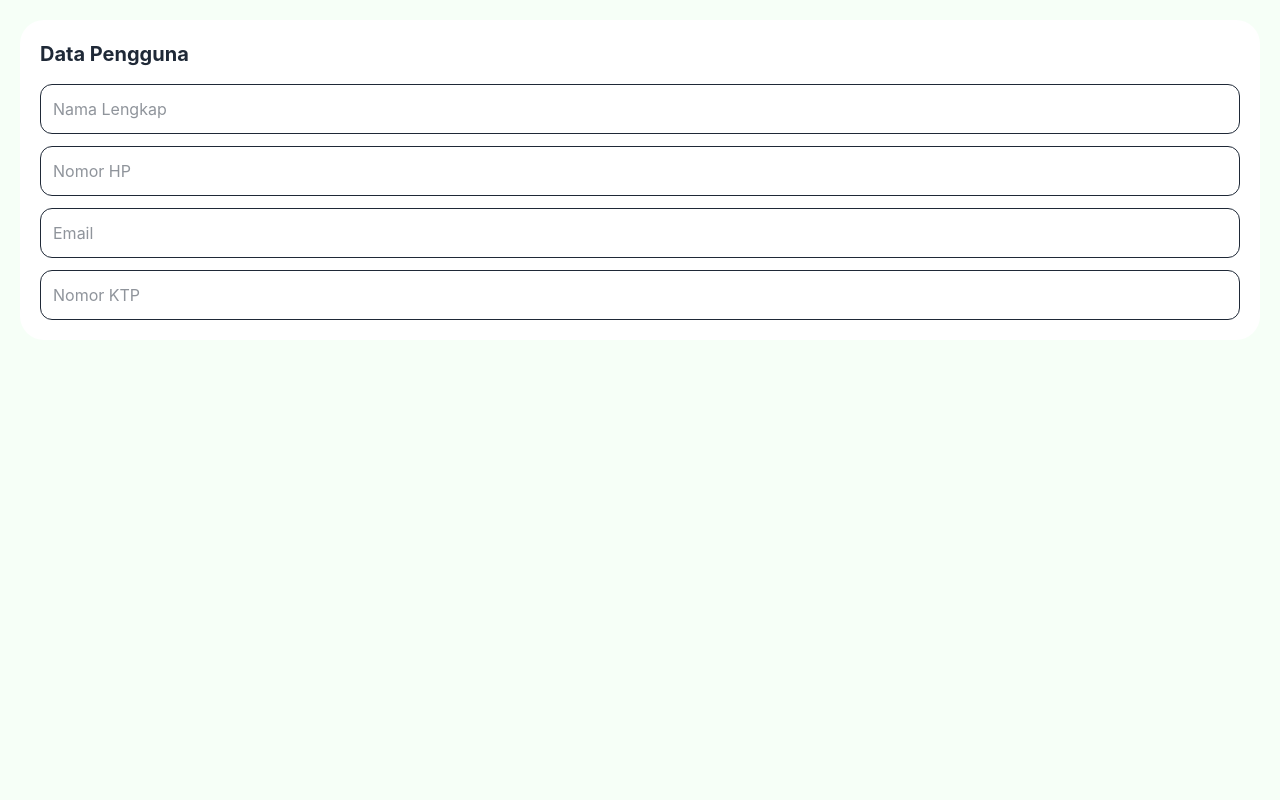
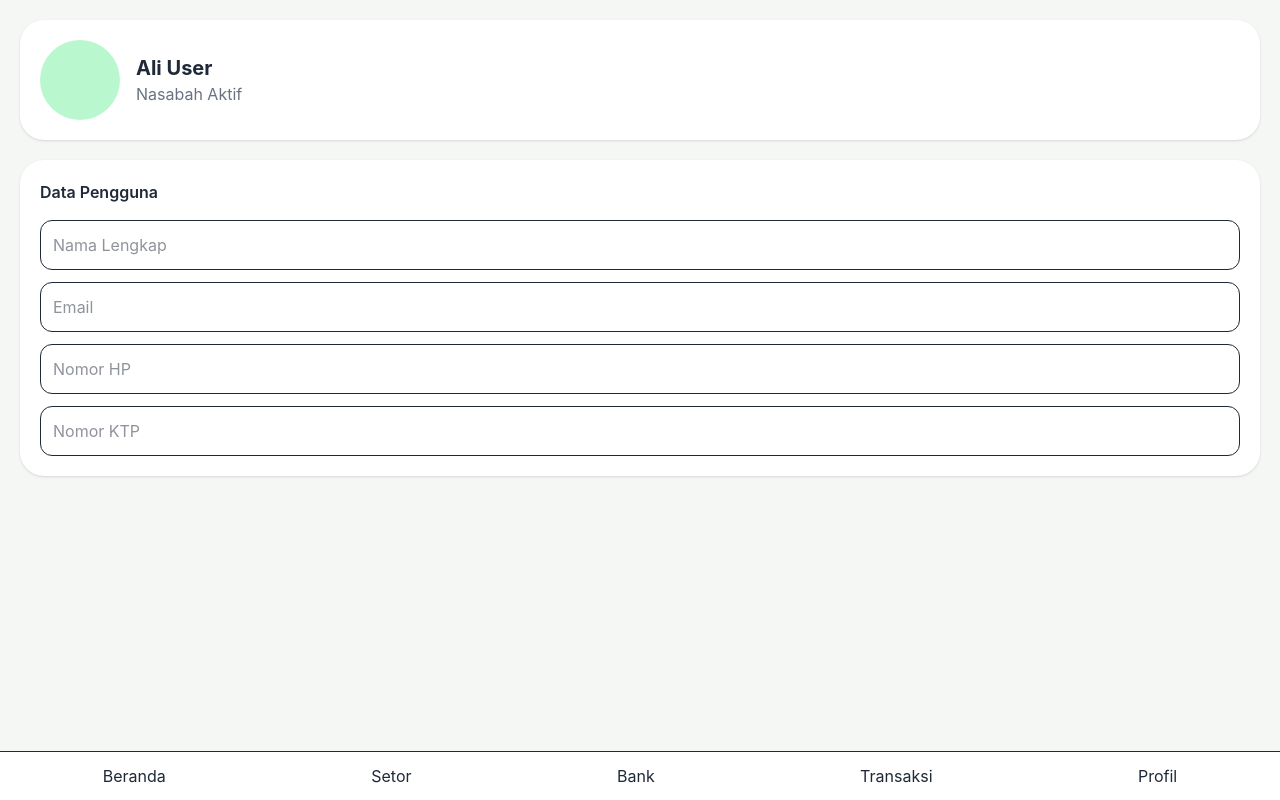
Before and after one commit to packet-ali/Alihasil, a React (Vite) app: page /profile in a window 1280 px wide. Built offline with nearby package versions, Linux system fonts and the light colour scheme; no server answers.

Commit message:
Refactor Profile component layout and inputs

```diff
--- a/src/pages/profile/Profile.jsx
+++ b/src/pages/profile/Profile.jsx
@@ -1,42 +1,31 @@
-import { useState } from 'react'
+import BottomNavbar from '../../components/navbar/BottomNavbar'
 
 export default function Profile() {
-  const [profile, setProfile] = useState({
-    fullName: '',
-    phone: '',
-    email: '',
-    ktp: ''
-  })
+  return (
+    <div className='min-h-screen bg-[#f5f7f5] p-5 pb-24'>
+      <div className='bg-white rounded-3xl p-5 shadow'>
+        <div className='flex items-center gap-4'>
+          <div className='w-20 h-20 rounded-full bg-green-200'></div>
 
-  return (
-    <div className='p-5 space-y-5'>
-      <div className='bg-white p-5 rounded-3xl'>
-        <h2 className='font-bold text-xl mb-4'>Data Pengguna</h2>
+          <div>
+            <h1 className='text-xl font-bold'>Ali User</h1>
+            <p className='text-gray-500'>Nasabah Aktif</p>
+          </div>
+        </div>
+      </div>
 
-        <input
-          type='text'
-          placeholder='Nama Lengkap'
-          className='w-full p-3 border rounded-xl mb-3'
-        />
+      <div className='bg-white rounded-3xl p-5 shadow mt-5'>
+        <h2 className='font-semibold mb-4'>Data Pengguna</h2>
 
-        <input
-          type='text'
-          placeholder='Nomor HP'
-          className='w-full p-3 border rounded-xl mb-3'
-        />
+        <div className='space-y-3'>
+          <input className='w-full border p-3 rounded-xl' placeholder='Nama Lengkap' />
+          <input className='w-full border p-3 rounded-xl' placeholder='Email' />
+          <input className='w-full border p-3 rounded-xl' placeholder='Nomor HP' />
+          <input className='w-full border p-3 rounded-xl' placeholder='Nomor KTP' />
+        </div>
+      </div>
 
-        <input
-          type='email'
-          placeholder='Email'
-          className='w-full p-3 border rounded-xl mb-3'
-        />
-
-        <input
-          type='text'
-          placeholder='Nomor KTP'
-          className='w-full p-3 border rounded-xl'
-        />
-      </div>
+      <BottomNavbar />
     </div>
   )
 }
```
